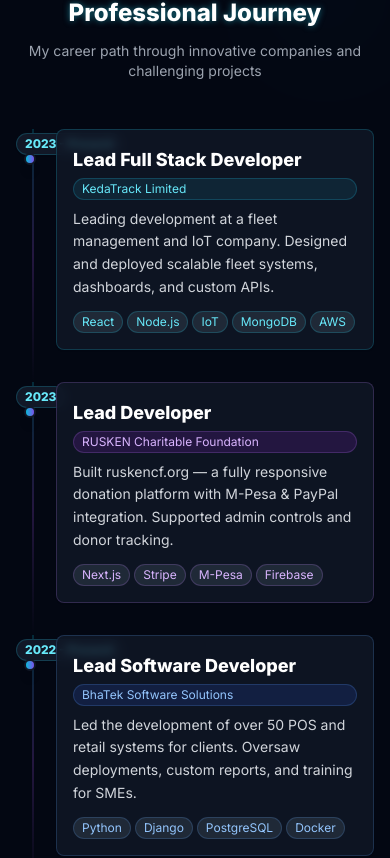
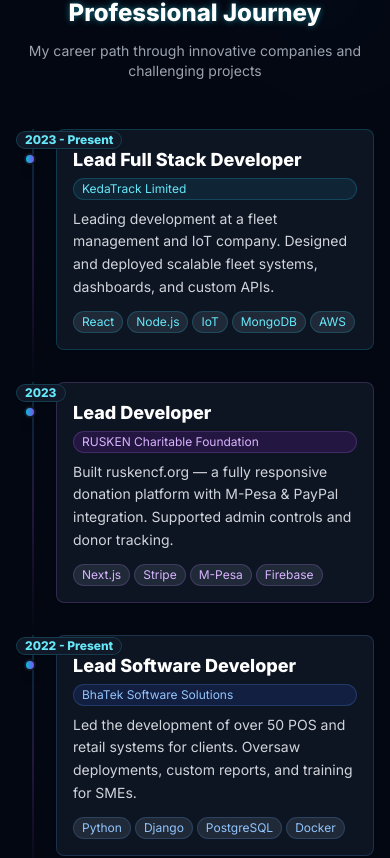
Before and after one commit to Afuyah/work_portifolio, a React (Vite) app: page / in a window 390 px wide. Shown: the part 1837-2695 px from the top of the page. Built offline with nearby package versions, Linux system fonts and the light colour scheme; the HTML template or start-up script is replaced by a standard one.

Commit message:
more aesthetics

```diff
--- a/src/components/Education.jsx
+++ b/src/components/Education.jsx
@@ -150,7 +150,7 @@ export default function Education() {
                 <div className="relative pl-12 sm:pl-20 pb-8 sm:pb-10">
                   {/* Period badge */}
                   <motion.div
-                    className="absolute left-0 top-1 px-2 py-0.5 sm:px-3 sm:py-1 bg-gray-900 text-xs font-bold rounded-full border border-cyan-400/20 shadow-sm text-cyan-300 z-10"
+                    className="absolute left-0 top-0 px-2 py-0.5 sm:px-3 sm:py-1 bg-gray-900 text-xs font-bold rounded-full border border-cyan-400/20 shadow-sm text-cyan-300 z-10"
                     whileHover={shouldReduceMotion ? {} : { scale: 1.05 }}
                   >
                     {edu.period}
--- a/src/components/Experience.jsx
+++ b/src/components/Experience.jsx
@@ -91,7 +91,7 @@ const ExperienceItem = ({ year, role, company, logo, description, index }) => {
       <div className="relative pl-10 sm:pl-20 pb-8 sm:pb-10">
         {/* Year badge - smaller on mobile */}
         <motion.div
-          className="absolute left-0 top-1 px-2 py-0.5 sm:px-3 sm:py-1 bg-gray-900 text-xs font-bold rounded-full border border-cyan-400/20 shadow-sm text-cyan-300"
+          className="absolute left-0 top-0.5 px-2 py-0 sm:px-3 sm:py-0 bg-gray-900 text-xs font-bold rounded-full border border-cyan-400/20 shadow-sm text-cyan-300 z-10"
           whileHover={shouldReduceMotion ? {} : { scale: 1.05 }}
         >
           {year}
```
